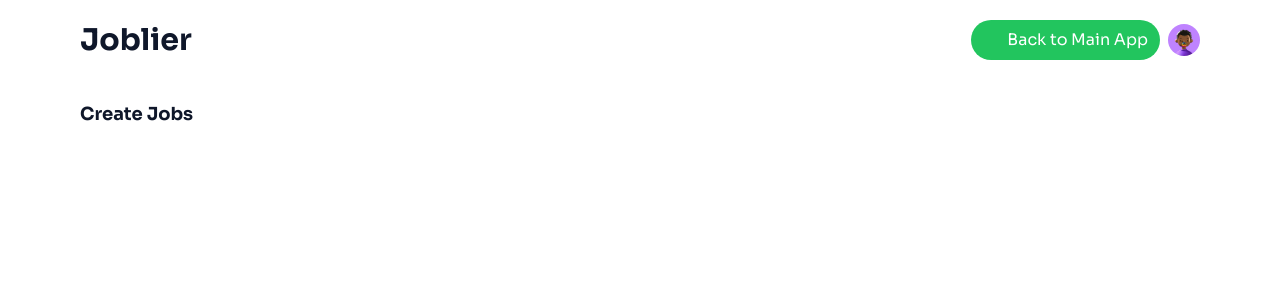
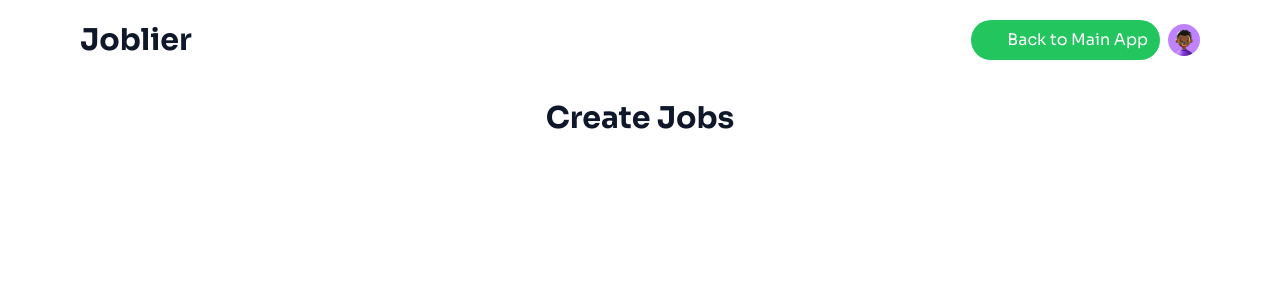
Before and after one commit to fasakinhenry/jobsearch, a React (Vite) app: page /my-jobs/create in a window 1280 px wide. Shown: the top 300 px of the page. Built offline with nearby package versions, Linux system fonts and the light colour scheme; some icons are missing.

Commit message:
started implmenting create job functionality

```diff
--- a/src/pages/User/CreateJob.jsx
+++ b/src/pages/User/CreateJob.jsx
@@ -20,7 +20,7 @@ const CreateJob = () => {
           </div>
         </div>
         <div className="my-10">
-          <h2 className="text-lg font-bold">Create Jobs</h2>
+          <h2 className=" text-center text-3xl font-bold">Create Jobs</h2>
         </div>
       </div>
     </div>
```
